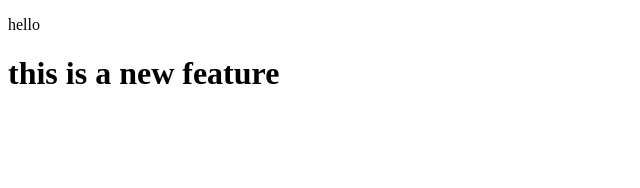
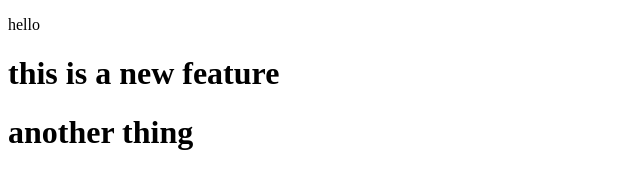
Before and after one commit to viveklearning/localrepo, a plain HTML site: page index.html in a window 1280 px wide. Shown: the whole page, without its empty margins (0-640 px from the left). Drawn offline with Linux system fonts and the light colour scheme.

Commit message:
add another line

```diff
--- a/index.html
+++ b/index.html
@@ -8,5 +8,6 @@
 <body>
     <p>hello</p>
     <h1>this is a new feature</h1>
+    <h1>another thing</h1>
 </body>
 </html>
```
